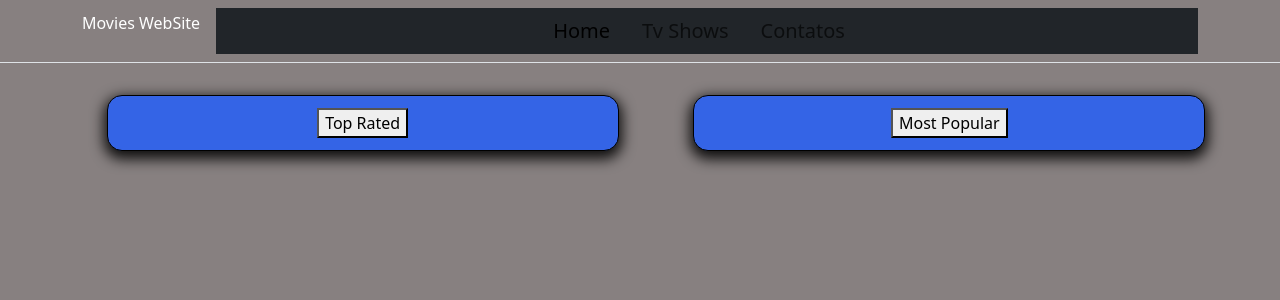
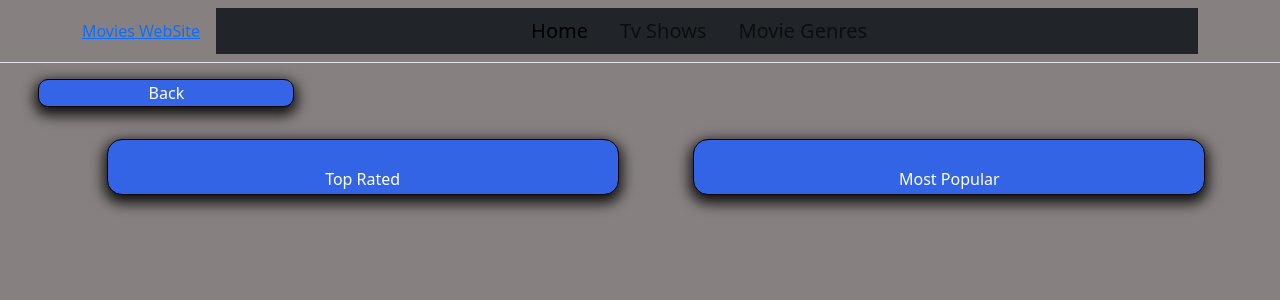
Before and after one commit to lucaspadueli/movies-website, a React (Vite) app: page /movie-genres/1 in a window 1280 px wide. Shown: the top 300 px of the page. Built offline with nearby package versions, Linux system fonts and the light colour scheme.

Commit message:
todas as funcionalidades implementadas, resta apenas css e responsividade

```diff
--- a/src/App.jsx
+++ b/src/App.jsx
@@ -3,6 +3,7 @@ import { Routes, Route } from "react-router-dom"
 import GenrePage from "./components/GenrePage"
 import HorrorPage from "./components/HorrorPage"
 import NavBar from "./components/NavBar"
+import TvShows from "./components/TvShows"
 function App() {
 
 
@@ -14,6 +15,7 @@ function App() {
       <Route path = "/" element = {<HomePage/>}/>
       <Route path = "/movie-genres" element = {<GenrePage/>}/>
       <Route path = "/movie-genres/:genreId" element = {<HorrorPage/>} />
+      <Route path = "/tv-shows" element = {<TvShows/>}/>
       </Routes>
 
       </div>
--- a/src/components/EachGenrePage.css
+++ b/src/components/EachGenrePage.css
@@ -51,10 +51,41 @@ justify-content: center;
 
 .card-text{
     padding-bottom: 2vh;
-    text-align:justify;
+    text-align:center;
     padding-top: 2vh;
 }
 
 .top-rated-horror-page{
     animation: fadeIn 2s;
 }
+.most-popular-list{
+    padding: 0;
+    margin-top: 5vh;
+}
+.most-popular-movies-genre{
+    animation: fadeIn 2s;
+}
+
+.btn-movie-genre-page{
+    width: 100%;
+    height: 100%;
+    background: none;
+    border: 0;
+    color: white;
+}
+
+.back-btn{
+    background-color:#3564E6;
+    margin-left: 3vw;
+    margin-top: 2vh;
+    border-radius: 10px;
+    width: 20vw;
+    border: 1px solid rgb(0, 0, 0);
+    box-shadow: 0px 5px 14px 3px rgba(0,0,0,0.90);
+}
+
+.back-btn a{
+    color: white;
+    text-decoration: none;
+
+}
--- a/src/components/HorrorPage.jsx
+++ b/src/components/HorrorPage.jsx
@@ -26,13 +26,17 @@ const HorrorPage = () => {
 
     return (
         <div className="each-genre-page">
-
+            <button className="back-btn">
+             <a href="/movie-genres">
+                Back
+             </a>
+             </button>
             <ul className="each-genre-list">
-                <li><button href="#" onClick={() => setSelectedButton("top-rated")}>Top Rated</button></li>
-                <li><button href="#" onClick={() => setSelectedButton("most-popular")}>Most Popular</button></li>
+                <li><button className="btn-movie-genre-page" href="#" onClick={() => setSelectedButton("top-rated")}>Top Rated</button></li>
+                <li><button className="btn-movie-genre-page" href="#" onClick={() => setSelectedButton("most-popular")}>Most Popular</button></li>
             </ul>
             {selectedButton === "top-rated" && <TopRatedHorror genreId={genreId} />}
-            {selectedButton === "most-popular" && <MostPopularHorror />}
+            {selectedButton === "most-popular" && <MostPopularHorror genreId={genreId} />}
         </div>
     );
 };
--- a/src/components/MostPopularHorror.jsx
+++ b/src/components/MostPopularHorror.jsx
@@ -1,7 +1,62 @@
-const MostPopularHorror = () => {
+import PropTypes from 'prop-types';
+import "./EachGenrePage.css";
+import { useState,useEffect } from 'react';
+import 'bootstrap/dist/css/bootstrap.min.css';
+const MostPopularHorror = ({genreId}) => {
+const [mostPopularMovies,setMostPopularMovies] = useState([]);
+
+useEffect(()=>{
+    const fetchData = async () => {
+        try {
+            const mostPopularRequest = fetch(`https://api.themoviedb.org/3/discover/movie?api_key=eyJhbGciOiJIUzI1NiJ9.eyJhdWQiOiJkNThiNDdkNTU1YjU5MDJiODEzM2Y2MTgxZjEwYTMxMyIsInN1YiI6IjY1ODlkNjRjNGRhM2Q0NjRjYTQxZGE3NCIsInNjb3BlcyI6WyJhcGlfcmVhZCJdLCJ2ZXJzaW9uIjoxfQ.xTRcmNcnrUGB6FAqZnt64Pba3gR1nu0kwUAgsZT-Xo4&with_genres=${genreId}&sort_by=popularity.desc`,{
+                headers: {
+                    accept: 'application/json',
+                    Authorization: 'Bearer eyJhbGciOiJIUzI1NiJ9.eyJhdWQiOiJkNThiNDdkNTU1YjU5MDJiODEzM2Y2MTgxZjEwYTMxMyIsInN1YiI6IjY1ODlkNjRjNGRhM2Q0NjRjYTQxZGE3NCIsInNjb3BlcyI6WyJhcGlfcmVhZCJdLCJ2ZXJzaW9uIjoxfQ.xTRcmNcnrUGB6FAqZnt64Pba3gR1nu0kwUAgsZT-Xo4'
+                  }
+            });
+            const mostPopularResponse = await mostPopularRequest;
+            if(!mostPopularResponse.ok){
+                throw new Error("Movies not found")
+            }
+            const mostPopularData = await mostPopularResponse.json();
+            setMostPopularMovies(mostPopularData.results);
+        } catch (error) {
+            console.log(error)
+        }
+
+    }
+    fetchData();
+},[genreId])
+
     return (
-        <div><h1>OI</h1></div>
+        <div className='most-popular-movies-genre'>
+        <h1> Most Popular </h1>
+        <ul className='most-popular-list'>
+        {!mostPopularMovies.length ? (<div> Loading</div>) : (
+            mostPopularMovies.filter(movie => movie.poster_path)
+            .map((movie)=>{
+                return(
+                    <div key = {movie.id} className="card">
+                            <img src = {`https://image.tmdb.org/t/p/w200${movie.poster_path}`} className="card-img-top"/>
+                            <div className="card-body">
+                            <h5 className="card-title">{movie.original_title}</h5>
+                            <p className="card-text">{movie.overview}</p>
+                            <hr/>
+                            <p className="card-text"> TMDB vote average:{movie.vote_average}</p>
+                            </div>
+
+                            </div>
+                )
+            })
+        )}
+
+        </ul>
+        </div>
     )
 }
 
+MostPopularHorror.propTypes = {
+    genreId: PropTypes.number.isRequired
+}
+
 export default MostPopularHorror;
--- a/src/components/NavBar.jsx
+++ b/src/components/NavBar.jsx
@@ -4,7 +4,7 @@ const NavBar = () => {
     return(
       <nav class="navbar bg-transparent border-bottom navbar-expand-lg text-white" >
       <div class="container">
-      <p> Movies WebSite</p>
+      <a id ="a-nav-bar" href = "/"> Movies WebSite</a>
         <a class="navbar-brand fs-4" href="/"> </a>
         <button class="navbar-toggler shadow-none border-0" type="button" data-bs-toggle="offcanvas" data-bs-target="#offcanvasNavbar" aria-controls="offcanvasNavbar" aria-label="Toggle navigation">
           <span class="navbar-toggler-icon"></span>
@@ -20,10 +20,10 @@ const NavBar = () => {
                 <a class="nav-link active" aria-current="page" href="/">Home</a>
               </li>
               <li class="nav-item mx-2">
-                <a class="nav-link" href="/videos">Tv Shows</a>
+                <a class="nav-link" href="/tv-shows">Tv Shows</a>
               </li>
               <li class="nav-item mx-2">
-                <a class="nav-link" href="/contatos">Contatos</a>
+                <a class="nav-link" href="/movie-genres">Movie Genres</a>
               </li>
 
             </ul>
--- a/src/components/TopRatedHorror.jsx
+++ b/src/components/TopRatedHorror.jsx
@@ -42,6 +42,8 @@ const [topHorror,setTopHorror] = useState([]);
                             <div className="card-body">
                             <h5 className="card-title">{movie.original_title}</h5>
                             <p className="card-text">{movie.overview}</p>
+                            <hr/>
+                            <p className="card-text"> TMDB vote average: {movie.vote_average}</p>
                             </div>
 
                             </div>
--- /dev/null
+++ b/src/components/TvShows.css
@@ -0,0 +1,13 @@
+@keyframes fadeIn {
+    from { opacity: 0; }
+    to { opacity: 1; }
+}
+
+.tv-list{
+    padding: 0;
+    margin-top: 5vh;
+}
+
+.tv-shows-page{
+    animation: fadeIn 2s;
+}
--- /dev/null
+++ b/src/components/TvShows.jsx
@@ -0,0 +1,53 @@
+import { useState,useEffect } from "react";
+import 'bootstrap/dist/css/bootstrap.min.css';
+import "./TvShows.css";
+const TvShows = () => {
+    const[bestSeries,setBestSeries] = useState([]);
+
+    useEffect(()=>{
+        const fetchData = async () => {
+            try {
+                const seriesRequest = fetch("https://api.themoviedb.org/3/tv/top_rated?language=en-US&page=1",{
+                    headers: {
+                        accept: 'application/json',
+                        Authorization: 'Bearer eyJhbGciOiJIUzI1NiJ9.eyJhdWQiOiJkNThiNDdkNTU1YjU5MDJiODEzM2Y2MTgxZjEwYTMxMyIsInN1YiI6IjY1ODlkNjRjNGRhM2Q0NjRjYTQxZGE3NCIsInNjb3BlcyI6WyJhcGlfcmVhZCJdLCJ2ZXJzaW9uIjoxfQ.xTRcmNcnrUGB6FAqZnt64Pba3gR1nu0kwUAgsZT-Xo4'
+                      }
+                });
+                const seriesResponse = await seriesRequest;
+                if(!seriesResponse.ok){
+                    throw new Error("Movies not Found")
+                }
+                const seriesData = await seriesResponse.json();
+                setBestSeries(seriesData.results);
+            } catch (error) {
+                console.log(error)
+            }
+        }
+        fetchData();
+    },[])
+    return(
+        <div className="tv-shows-page">
+        <h1> Top Rated Tv Series </h1>
+        <ul className="tv-list">
+        {!bestSeries.length ? (<div> Loading...</div>) : (
+            bestSeries.filter(serie => serie.poster_path)
+            .map((serie)=> {
+                return(
+                    <div key = {serie.id} className="card">
+                    <img src = {`https://image.tmdb.org/t/p/w200${serie.poster_path}`} className="card-img-top"/>
+                    <div className="card-body">
+                    <h5 className="card-title"> {serie.name}</h5>
+                    <p className="card-text"> {serie.overview}</p>
+                    <hr/>
+                    <p> TMDB vote average: {serie.vote_average}</p>
+                    </div>
+                    </div>
+                )
+            })
+        )}
+        </ul>
+        </div>
+    )
+}
+
+export default TvShows;
```
